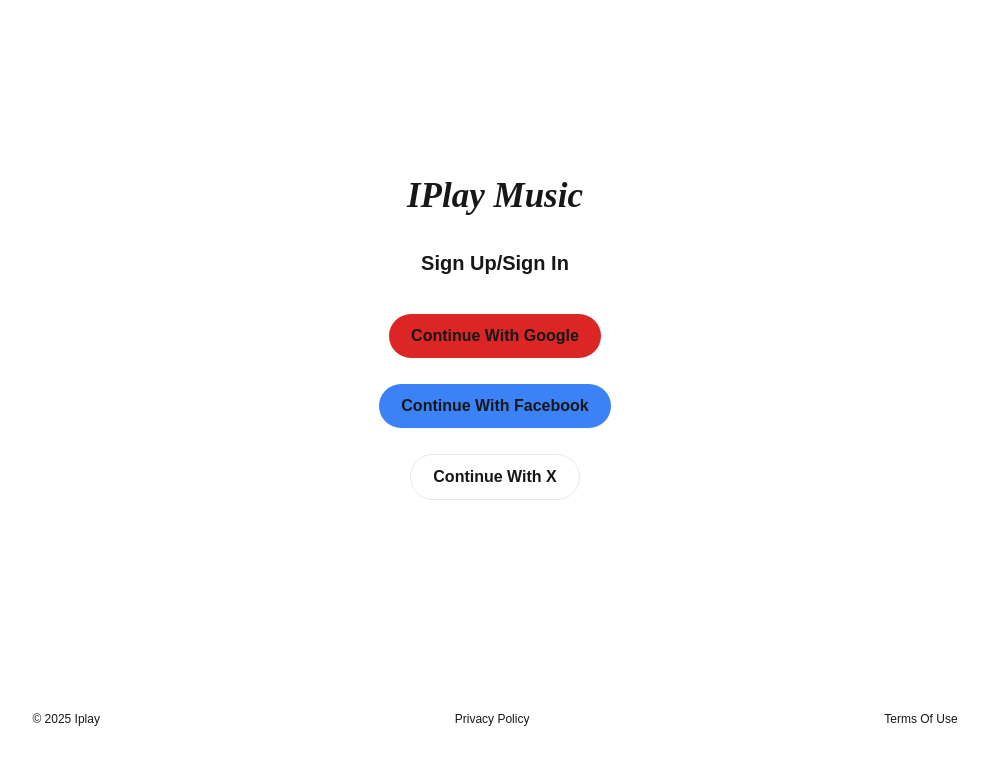
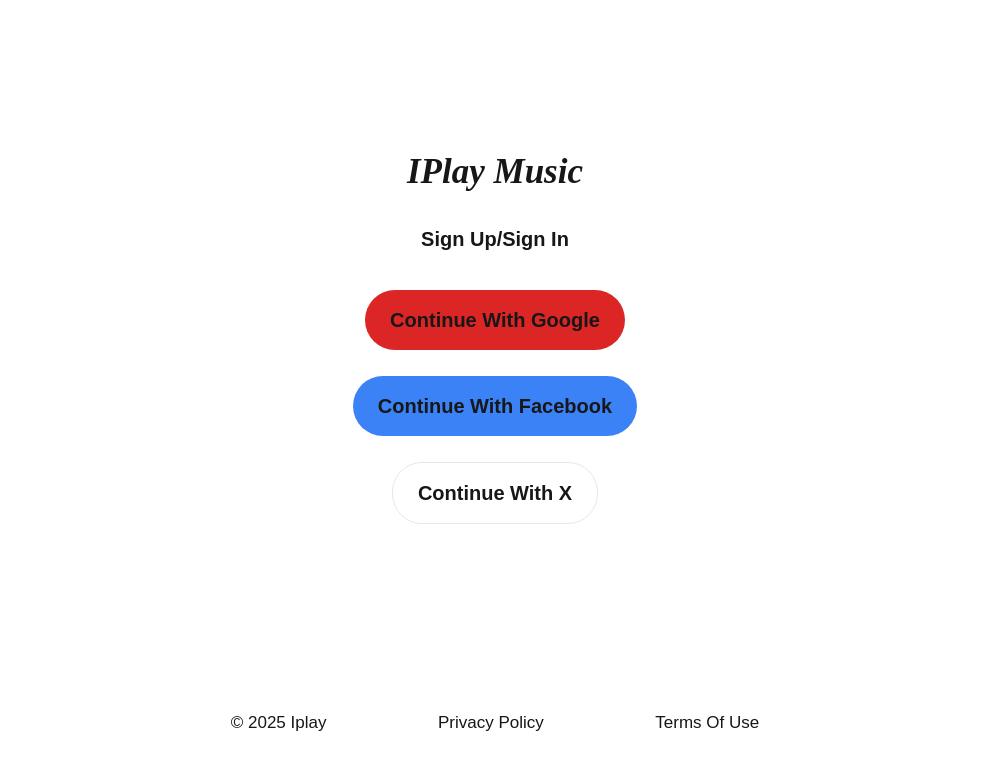
Before and after one commit to Biokes/IPlay, a Next.js app: page /auth in a window 1280 px wide. Shown: the top 770 px of the page, without its empty margins (145-1133 px from the left). Built offline with nearby package versions, Linux system fonts and the light colour scheme.

Commit message:
complete auth impl

```diff
--- a/components/auths/signin.tsx
+++ b/components/auths/signin.tsx
@@ -18,7 +18,7 @@
                 <section className={'bg-blue-500 hover:bg-blue-700'}>
                     <p>continue with facebook</p>
                 </section>
-                <section className={'border-[1px]'}>
+                <section className={'border-[1px] hover:bg-gray-700'}>
                     <p>continue with x</p>
                 </section>
             </main>
--- a/styles/home.module.css
+++ b/styles/home.module.css
@@ -43,12 +43,11 @@
 }
 .signIn> section{
     display:flex;
-
     border-radius: 30px;
     text-align: center;
     cursor:pointer;
     margin-block: 10px;
-    @apply hover:scale-105 transform ease-in-out duration-500 py-[15px] px-[30px] sm:py-[10px] sm:px-[22px]
+    @apply hover:scale-105 transform ease-in-out duration-500 py-[15px] px-[30px] sm:py-[10px] sm:px-[22px] md:px-[25px] md:py-[15px]
 }
 .signIn>p{
     font-weight:720;
@@ -57,6 +56,7 @@
 }
 .signIn>section>p{
     font-weight: 650;
+    @apply md:font-[750] md:text-[20px]
 }
 
 .componentTitle{
@@ -82,8 +82,8 @@
     @apply flex justify-between h-full flex-col min-h-screen
 }
 .footer{
-    @apply flex justify-around mt-[50px] sm:mt-[30px]
+    @apply flex justify-around mt-[50px] sm:mt-[30px] md:px-[25%]
 }
 .footer p{
-    @apply cursor-pointer hover:underline sm:text-[12px] text-nowrap
+    @apply cursor-pointer hover:underline sm:text-[12px] text-nowrap md:text-[17px]
 }
```
